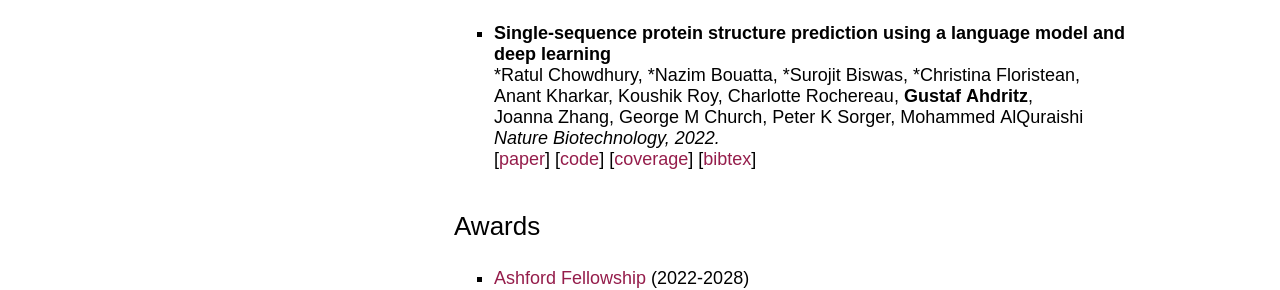
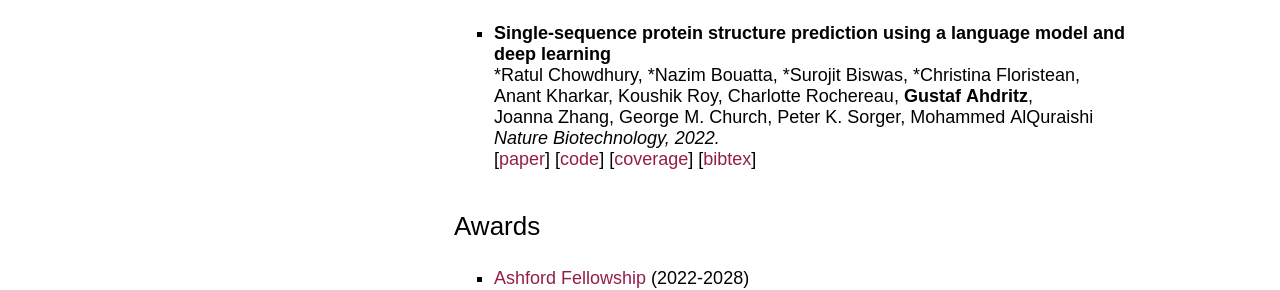
Before and after one commit to gahdritz/gahdritz.github.io, a Jekyll site: the page built from index.html, in a window 1280 px wide and 1110 px high. Shown: the part 565-855 px from the top of the window. Built offline with Jekyll 4.4.1, drawn with Linux system fonts in a browser that asks for light colours; some web fonts are replaced.

Commit message:
Add missing periods

```diff
--- a/index.html
+++ b/index.html
@@ -44,8 +44,8 @@ layout: default
             Charlotte&nbsp;Rochereau,
             <b>Gustaf&nbsp;Ahdritz</b>,
             Joanna&nbsp;Zhang,
-            George&nbsp;M&nbsp;Church,
-            Peter&nbsp;K&nbsp;Sorger,
+            George&nbsp;M.&nbsp;Church,
+            Peter&nbsp;K.&nbsp;Sorger,
             Mohammed&nbsp;AlQuraishi
             <br>
             <span><em>Nature Biotechnology, 2022.</em></span>
```
